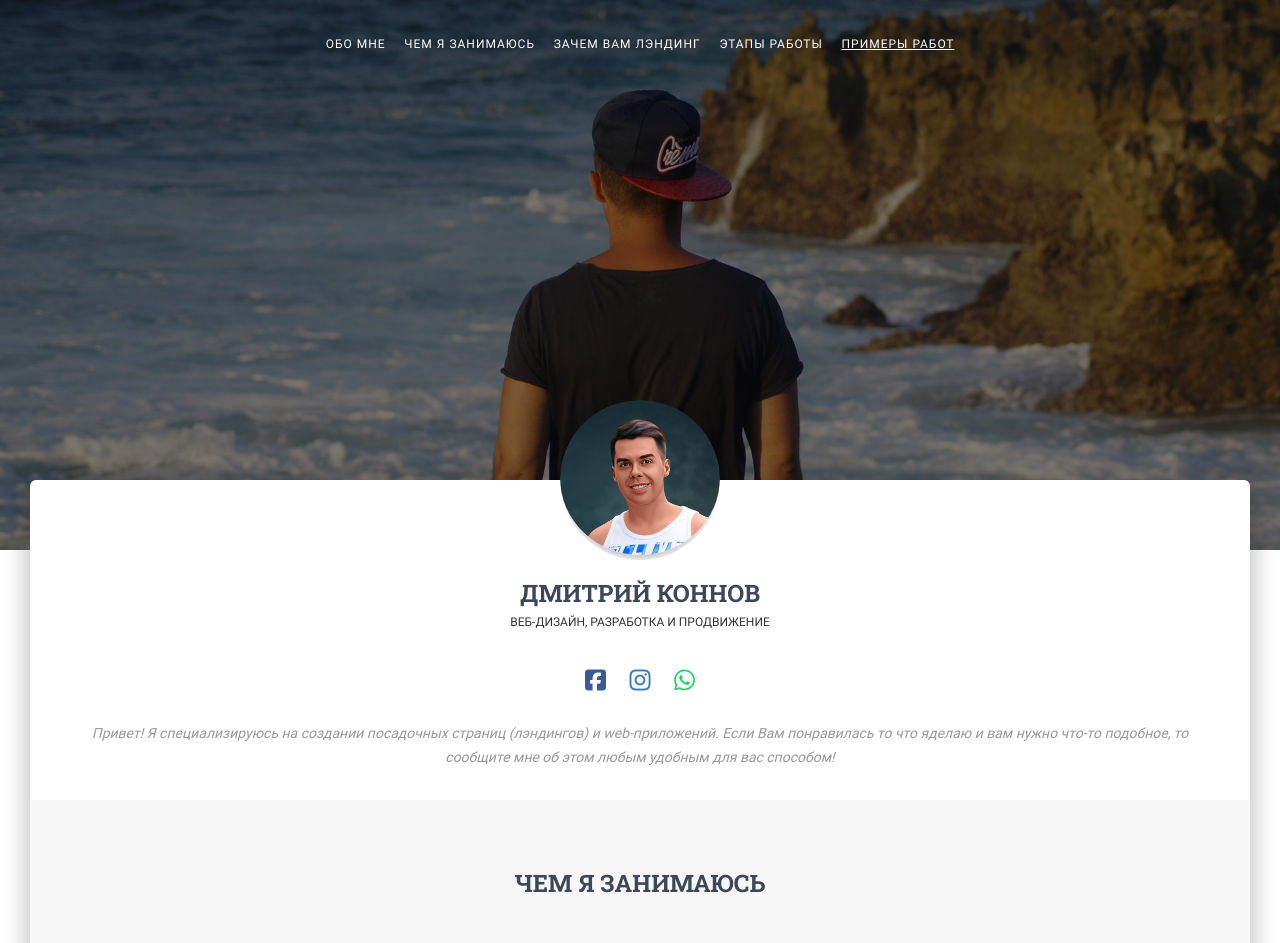
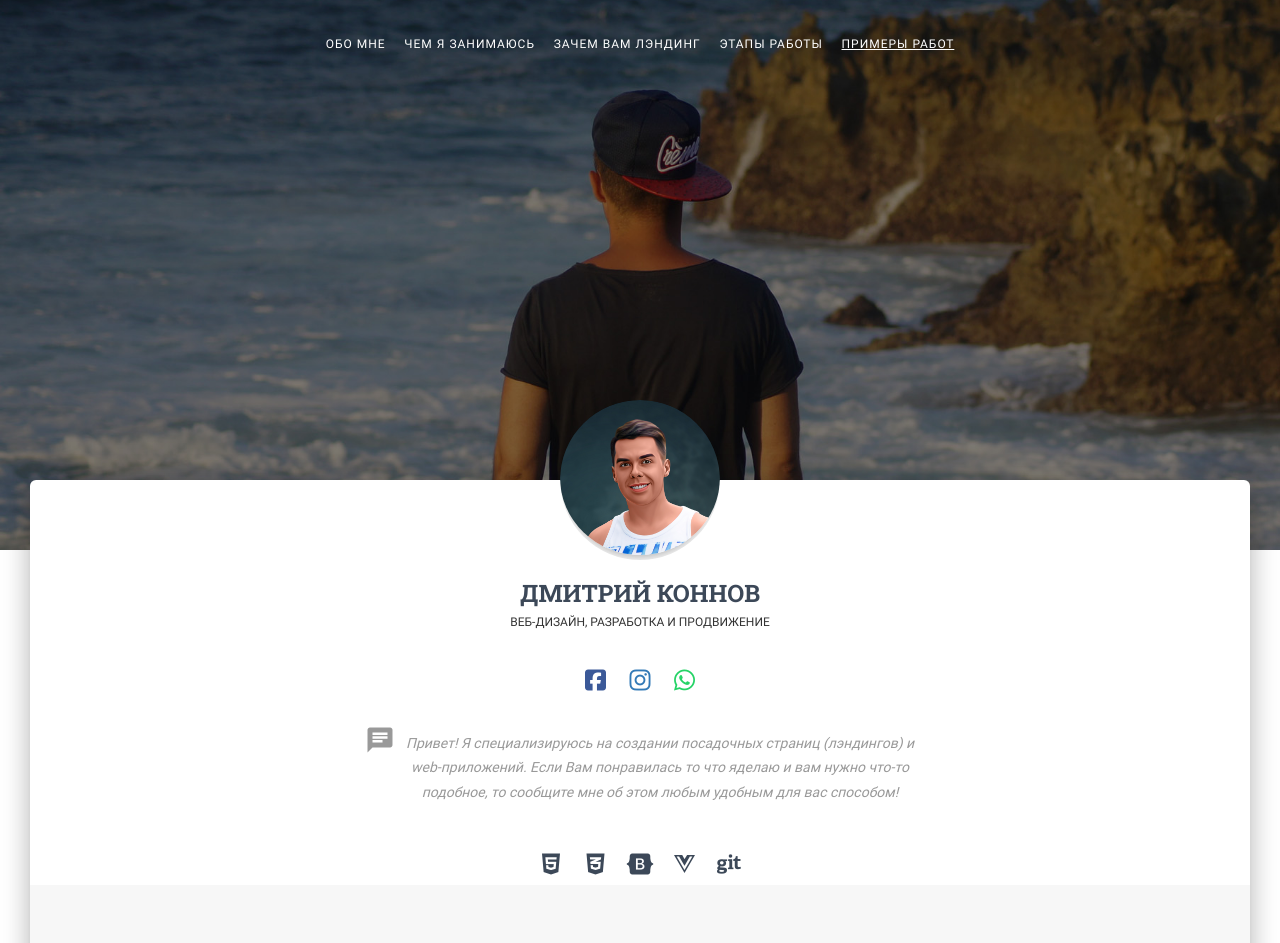
Before and after one commit to demas1982/demas1982.github.io, a plain HTML site: page index.html in a window 1280 px wide. Shown: the top 943 px of the page. Drawn offline with nearby package versions, Linux system fonts and the light colour scheme; a web font is replaced by a local one.

Commit message:
стек технологий

```diff
--- a/index.html
+++ b/index.html
@@ -1,6 +1,5 @@
 <!DOCTYPE html>
 <html lang="RU">
-
 <head>
 
     <meta charset="utf-8">
@@ -31,6 +30,7 @@
     <link href="https://fonts.googleapis.com/icon?family=Material+Icons" rel="stylesheet">
 
     <link href="fontawesome5/css/all.min.css" rel="stylesheet">
+    <script src="https://kit.fontawesome.com/312a6b6a8c.js"></script>
     <link href="https://fonts.googleapis.com/css?family=Montserrat:400,700" rel="stylesheet" type="text/css">
     <link href='https://fonts.googleapis.com/css?family=Droid+Serif:400,700,400italic,700italic' rel='stylesheet' type='text/css'>
     <link href='https://fonts.googleapis.com/css?family=Roboto+Slab:400,100,300,700' rel='stylesheet' type='text/css'>
@@ -129,11 +129,44 @@
             </div>
           </div>
         </div>
-        <div class="description text-center"><br>
-          <p><i>Привет! Я специализируюсь на создании посадочных страниц (лэндингов) и web-приложений. Если Вам понравилась то что яделаю и вам нужно что-то подобное, то сообщите мне об этом любым удобным для вас способом!</i></p><br>
+
+        <div class="info info-horizontal" style="width: 80%; max-width:550px">
+          <div class="icon icon-primary" style="margin-top: 9px">
+            <i class="material-icons">chat</i>
+          </div>
+          <div class="description">
+            <p><i>Привет! Я специализируюсь на создании посадочных страниц (лэндингов) и web-приложений. Если Вам понравилась то что яделаю и вам нужно что-то подобное, то сообщите мне об этом любым удобным для вас способом!</i></p><br>
+          </div>
         </div>
+
     </div>
+    <div class="container">
+      <div class="row">
+        <a class="btn btn-just-icon wow fadeInUp" data-wow-duration="2s" data-wow-delay="1s" href="#">
+          <i class="fab fa-html5"></i>
+          <div class="ripple-container"></div>
+        </a>
+        <a class="btn btn-just-icon wow fadeInUp" data-wow-duration="2s" data-wow-delay="1s" href="#">
+            <i class="fab fa-css3-alt"></i>
+            <div class="ripple-container"></div>
+        </a>
+        <a class="btn btn-just-icon wow fadeInUp" data-wow-duration="2s" data-wow-delay="1s" href="#">
+          <i class="fab fa-bootstrap"></i>
+          <div class="ripple-container"></div>
+        </a>
 
+        <a class="btn btn-just-icon wow fadeInUp" data-wow-duration="2s" data-wow-delay="1s" href="#">
+        <i class="fab fa-vuejs"></i>
+        <div class="ripple-container"></div>
+        </a>
+        <a class="btn btn-just-icon wow fadeInUp" data-wow-duration="2s" data-wow-delay="1s" href="#">
+            <i class="fab fa-git"></i>
+          <div class="ripple-container"></div>
+        </a>
+
+      </div>
+
+    </div>
         <section id="offer" class="bg-light-gray wow fadeIn" data-wow-duration="2s" style="padding-top: 50px; padding-bottom: 100px;">
           <div class="container">
             <div class="row">
```
